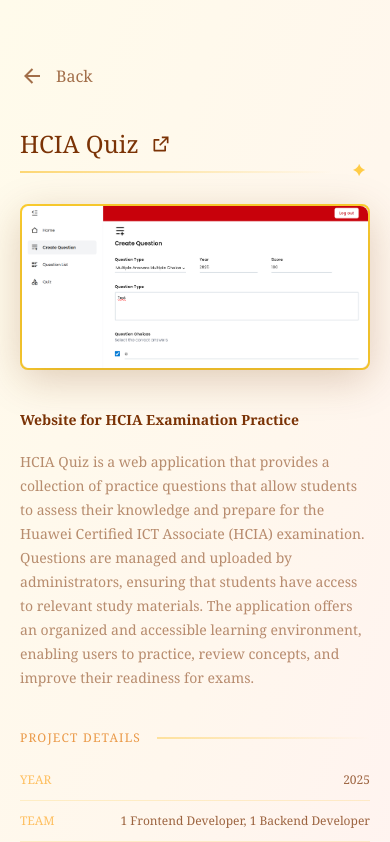
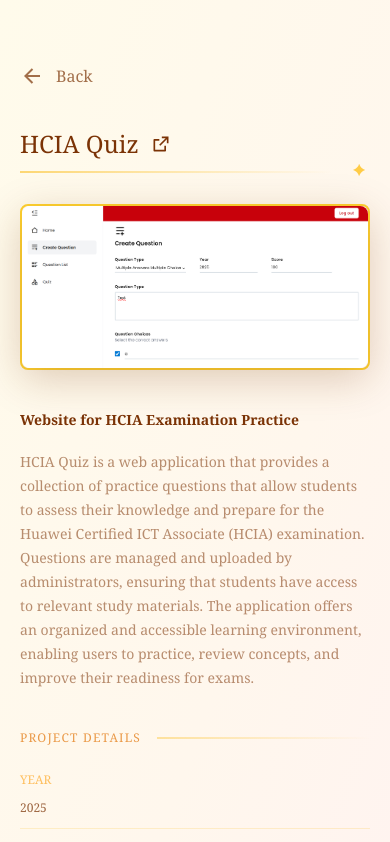
Before and after one commit to jesslyn-caroline/charolines-portfolio, a React (Vite) app: page /projects/hcia-quiz in a window 390 px wide. Shown: the top 842 px of the page. Built offline with nearby package versions, Linux system fonts and the light colour scheme.

Commit message:
fix: project details responsiveness on mobile

```diff
--- a/src/pages/ProjectDetail.tsx
+++ b/src/pages/ProjectDetail.tsx
@@ -49,7 +49,7 @@ function ProjectDetail() {
         <ProjectDetailSection section='Project Details'>
             <ul className={`flex flex-col divide-y divide-[#FBBF2433] text-sm text-[#7B33068C]`}>
             { ...project.projectDetails.map((detail) => (
-                <li className={`py-3 flex flex-row justify-between items-center gap-3`}>
+                <li className={`py-3 flex flex-col md:flex-row items-start justify-between gap-3`}>
                     <span className={`text-[#FE9A0099] text-xs font-medium uppercase`}>{ detail[0] }</span>
                     { detail[0] === 'Github' ?
                         <a href={ detail[1] } target="_blank" className={`text-[#7B3306BF] text-xs font-medium underline`}>{ detail[1] }</a> :
```
